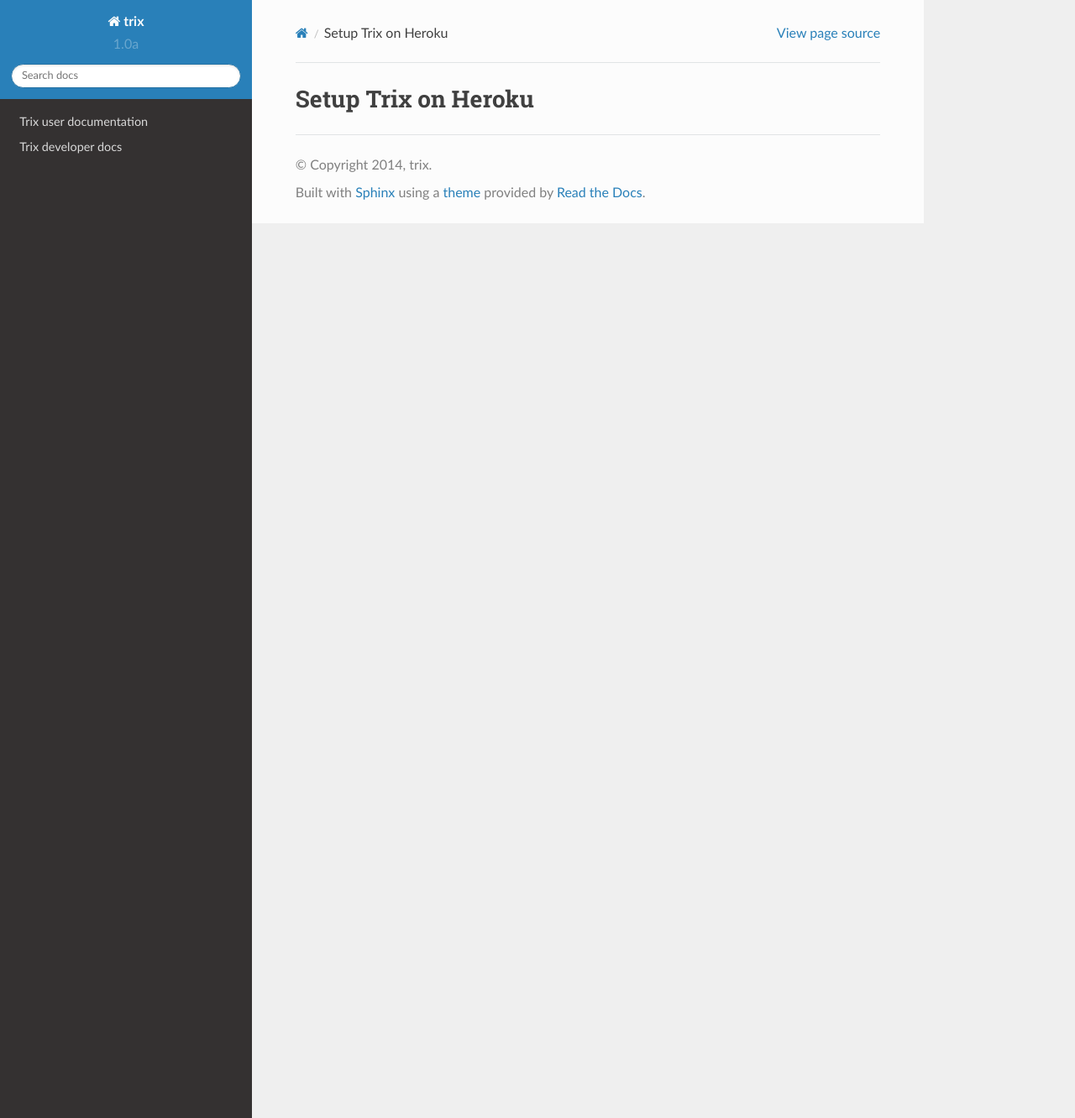
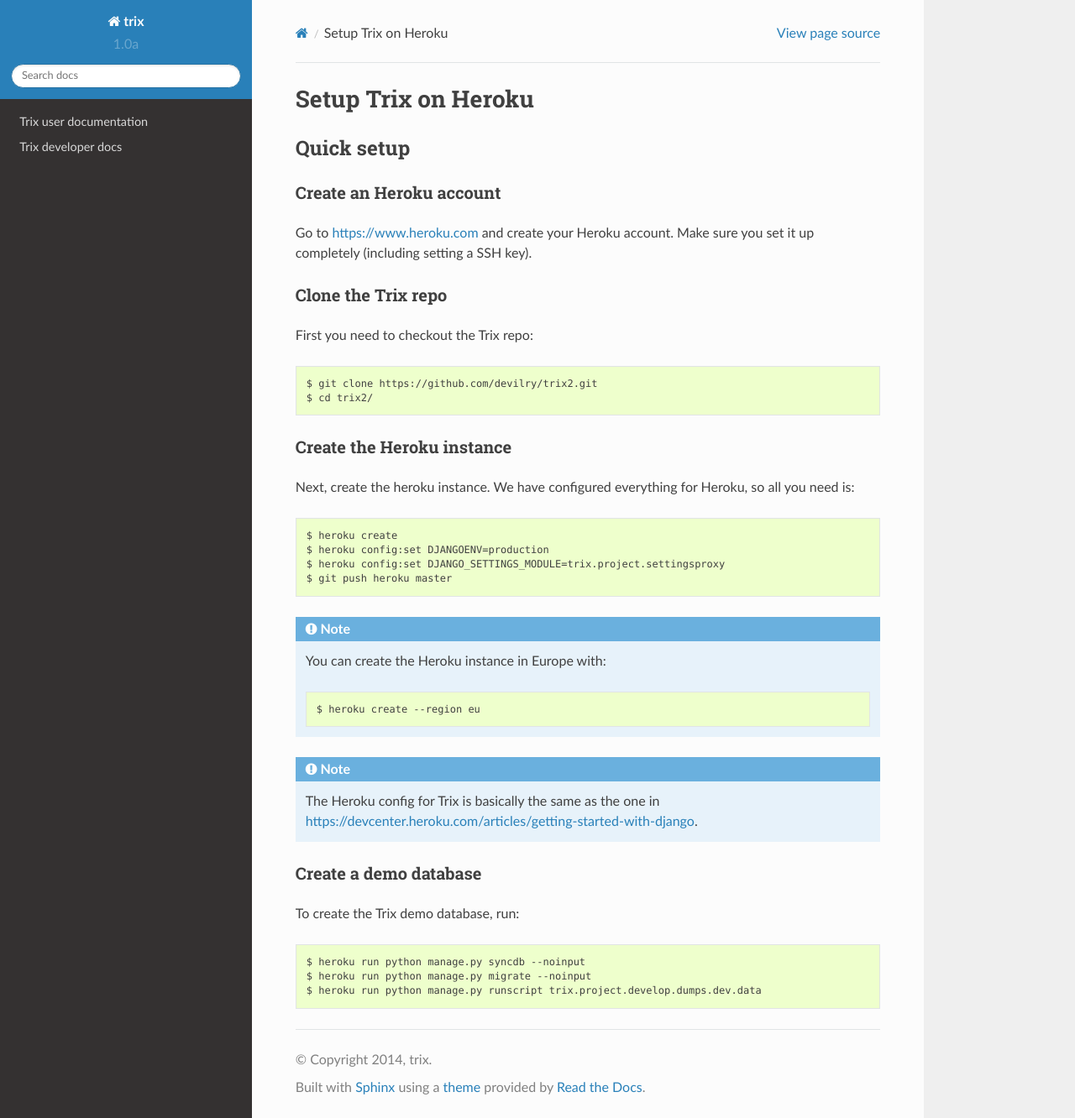
Before and after one commit to devilry/trix2, a Sphinx documentation site: the page built from docs/sysadmin/heroku.rst, in a window 1280 px wide and 1332 px high. Shown: the whole window at 84% size. Built offline with Sphinx 7.4.7 and the Read the Docs theme 2.0.0, drawn with Linux system fonts in a browser that asks for light colours; pages that are not in the unit, such as notebooks, are missing from menus.

Commit message:
Fixed some settings for production.

```diff
--- a/docs/sysadmin/heroku.rst
+++ b/docs/sysadmin/heroku.rst
@@ -1,3 +1,51 @@
 ####################
 Setup Trix on Heroku
 ####################
+
+
+***********
+Quick setup
+***********
+
+Create an Heroku account
+========================
+Go to https://www.heroku.com and create your Heroku account. Make sure you set it up completely (including setting a SSH key).
+
+
+Clone the Trix repo
+===================
+First you need to checkout the Trix repo::
+
+    $ git clone https://github.com/devilry/trix2.git
+    $ cd trix2/
+
+
+Create the Heroku instance
+==========================
+Next, create the heroku instance. We have configured everything for Heroku, so all you need is::
+
+    $ heroku create
+    $ heroku config:set DJANGOENV=production
+    $ heroku config:set DJANGO_SETTINGS_MODULE=trix.project.settingsproxy
+    $ git push heroku master
+
+
+.. note::
+
+    You can create the Heroku instance in Europe with::
+
+        $ heroku create --region eu
+
+.. note::
+
+    The Heroku config for Trix is basically the same as the one
+    in https://devcenter.heroku.com/articles/getting-started-with-django.
+
+
+Create a demo database
+======================
+To create the Trix demo database, run::
+
+    $ heroku run python manage.py syncdb --noinput
+    $ heroku run python manage.py migrate --noinput
+    $ heroku run python manage.py runscript trix.project.develop.dumps.dev.data
--- a/docs/sysadmin/index.rst
+++ b/docs/sysadmin/index.rst
@@ -2,4 +2,7 @@
 Trix sysadmin documentation
 ###########################
 
-TODO
+.. toctree::
+   :maxdepth: 2
+
+   heroku
```
Also changed, not shown: 4 other files.
